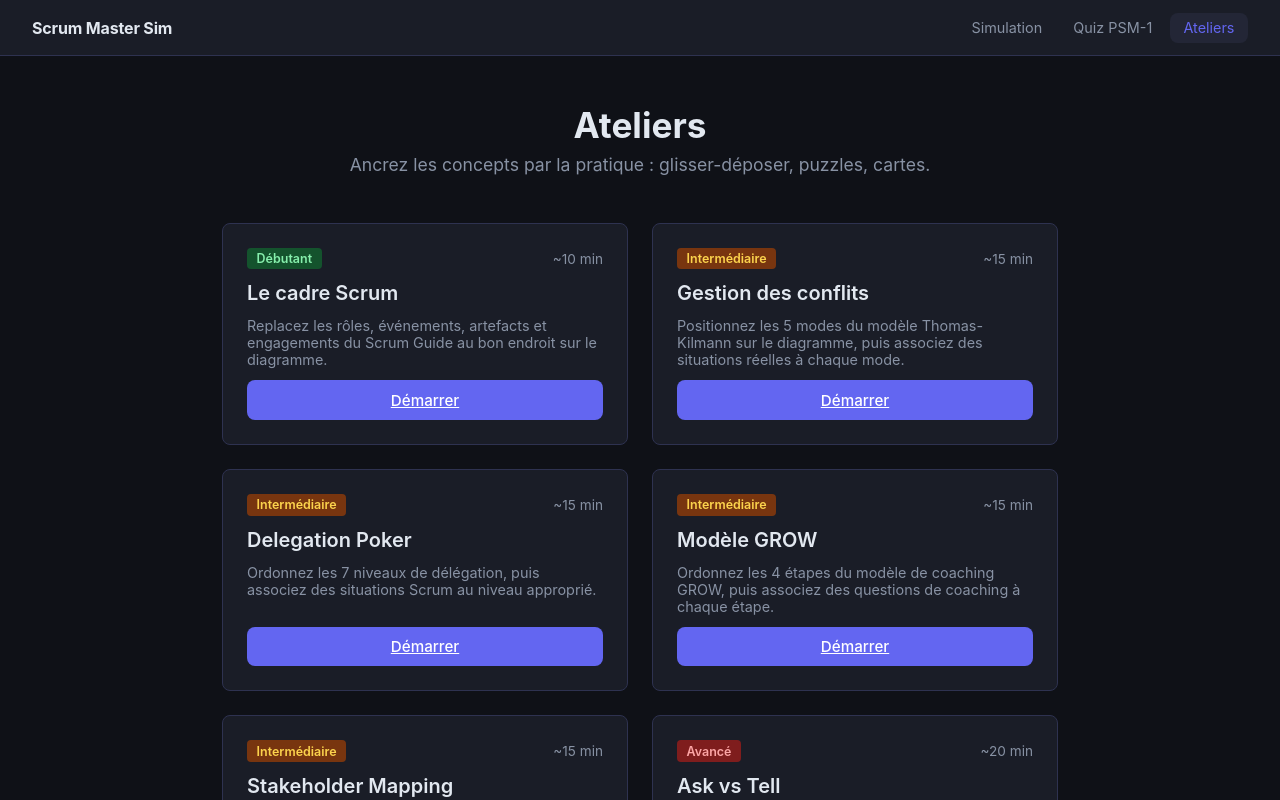
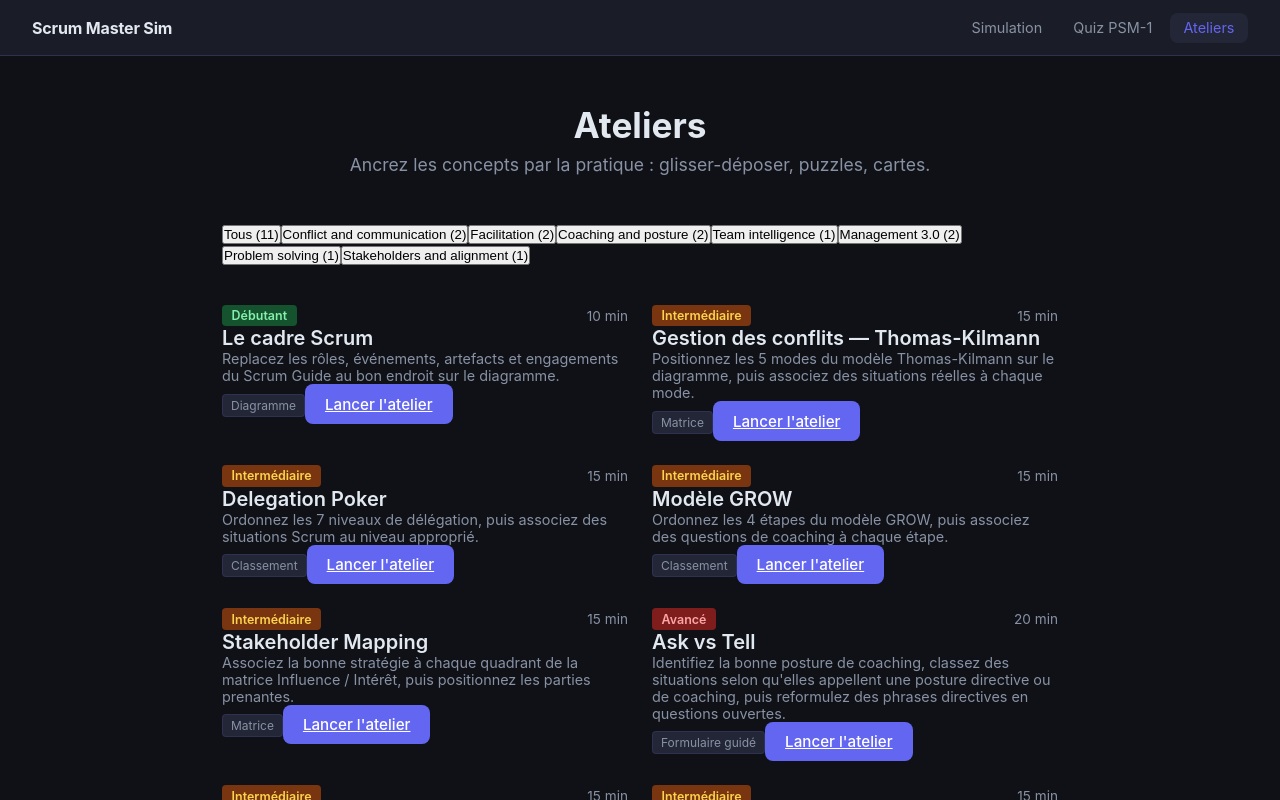
Before and after one commit to formationrossignol/coachagilia, a React (Vite) app: page /ateliers in a window 1280 px wide. Shown: the top 800 px of the page. Built offline with nearby package versions, Linux system fonts and the light colour scheme.

Commit message:
feat: refactor AteliersHome with category filter and WorkshopCard

```diff
--- a/src/components/AteliersHome/index.tsx
+++ b/src/components/AteliersHome/index.tsx
@@ -1,101 +1,31 @@
-import { Link } from 'react-router-dom'
-
-const ATELIERS = [
-  {
-    to: '/ateliers/scrum-guide',
-    title: 'Le cadre Scrum',
-    description: 'Replacez les rôles, événements, artefacts et engagements du Scrum Guide au bon endroit sur le diagramme.',
-    level: 'Débutant',
-    levelVariant: 'green' as const,
-    duration: '~10 min',
-  },
-  {
-    to: '/ateliers/conflits',
-    title: 'Gestion des conflits',
-    description: 'Positionnez les 5 modes du modèle Thomas-Kilmann sur le diagramme, puis associez des situations réelles à chaque mode.',
-    level: 'Intermédiaire',
-    levelVariant: 'orange' as const,
-    duration: '~15 min',
-  },
-  {
-    to: '/ateliers/delegation-poker',
-    title: 'Delegation Poker',
-    description: 'Ordonnez les 7 niveaux de délégation, puis associez des situations Scrum au niveau approprié.',
-    level: 'Intermédiaire',
-    levelVariant: 'orange' as const,
-    duration: '~15 min',
-  },
-  {
-    to: '/ateliers/grow-model',
-    title: 'Modèle GROW',
-    description: 'Ordonnez les 4 étapes du modèle de coaching GROW, puis associez des questions de coaching à chaque étape.',
-    level: 'Intermédiaire',
-    levelVariant: 'orange' as const,
-    duration: '~15 min',
-  },
-  {
-    to: '/ateliers/stakeholder-mapping',
-    title: 'Stakeholder Mapping',
-    description: 'Associez la bonne stratégie à chaque quadrant de la matrice Influence / Intérêt, puis positionnez les parties prenantes.',
-    level: 'Intermédiaire',
-    levelVariant: 'orange' as const,
-    duration: '~15 min',
-  },
-  {
-    to: '/ateliers/ask-vs-tell',
-    title: 'Ask vs Tell',
-    description: "Identifiez la bonne posture de coaching, classez des situations selon qu'elles appellent une posture directive ou de coaching, puis reformulez des phrases directives en questions ouvertes.",
-    level: 'Avancé',
-    levelVariant: 'red' as const,
-    duration: '~20 min',
-  },
-  {
-    to: '/ateliers/ishikawa',
-    title: 'Ishikawa (Fishbone)',
-    description: 'Positionnez les 6 catégories sur le diagramme en arête de poisson, classez 18 causes potentielles, puis identifiez les causes racines.',
-    level: 'Intermédiaire',
-    levelVariant: 'orange' as const,
-    duration: '~15 min',
-  },
-  {
-    to: '/ateliers/moving-motivators',
-    title: 'Moving Motivators',
-    description: 'Classez vos 10 motivateurs intrinsèques par importance, évaluez votre satisfaction pour chacun, puis construisez un plan d\'action pour les motivateurs critiques.',
-    level: 'Intermédiaire',
-    levelVariant: 'orange' as const,
-    duration: '~15 min',
-  },
-  {
-    to: '/ateliers/troika-consulting',
-    title: 'Troika Consulting',
-    description: 'Ordonnez les 5 étapes de la pratique Troika Consulting, classez 15 interventions dans la bonne étape, puis simulez votre rôle de consultant.',
-    level: 'Avancé',
-    levelVariant: 'red' as const,
-    duration: '~20 min',
-  },
-]
+import { useState } from 'react'
+import { WORKSHOP_CATEGORIES } from '../../data/workshops/categories'
+import { WORKSHOP_DEFINITIONS } from '../../data/workshops/definitions'
+import { WorkshopCategoryNav } from '../WorkshopCategoryNav'
+import { WorkshopCard } from '../WorkshopCard'
+import type { WorkshopCategorySlug } from '../../data/workshops/types'
 
 export function AteliersHome() {
+  const [activeCategory, setActiveCategory] = useState<WorkshopCategorySlug | null>(null)
+
+  const visible = activeCategory
+    ? WORKSHOP_DEFINITIONS.filter(w => w.categorySlug === activeCategory)
+    : WORKSHOP_DEFINITIONS
+
   return (
     <div className="ateliers-home">
       <header className="selector-header">
         <h1>Ateliers</h1>
         <p>Ancrez les concepts par la pratique : glisser-déposer, puzzles, cartes.</p>
       </header>
+      <WorkshopCategoryNav
+        categories={WORKSHOP_CATEGORIES}
+        workshops={WORKSHOP_DEFINITIONS}
+        activeCategory={activeCategory}
+        onSelect={setActiveCategory}
+      />
       <div className="ateliers-grid">
-        {ATELIERS.map(({ to, title, description, level, levelVariant, duration }) => (
-          <article key={to} className="atelier-card">
-            <div className="scenario-card__meta">
-              <span className={`badge badge--${levelVariant}`}>{level}</span>
-              <span className="scenario-card__duration">{duration}</span>
-            </div>
-            <h2 className="scenario-card__title">{title}</h2>
-            <p className="scenario-card__theme">{description}</p>
-            <Link to={to} className="btn btn--primary">
-              Démarrer
-            </Link>
-          </article>
-        ))}
+        {visible.map(w => <WorkshopCard key={w.id} workshop={w} />)}
       </div>
     </div>
   )
```
Also changed, not shown: 1 other file (tests, documents, lock files or other folders).
